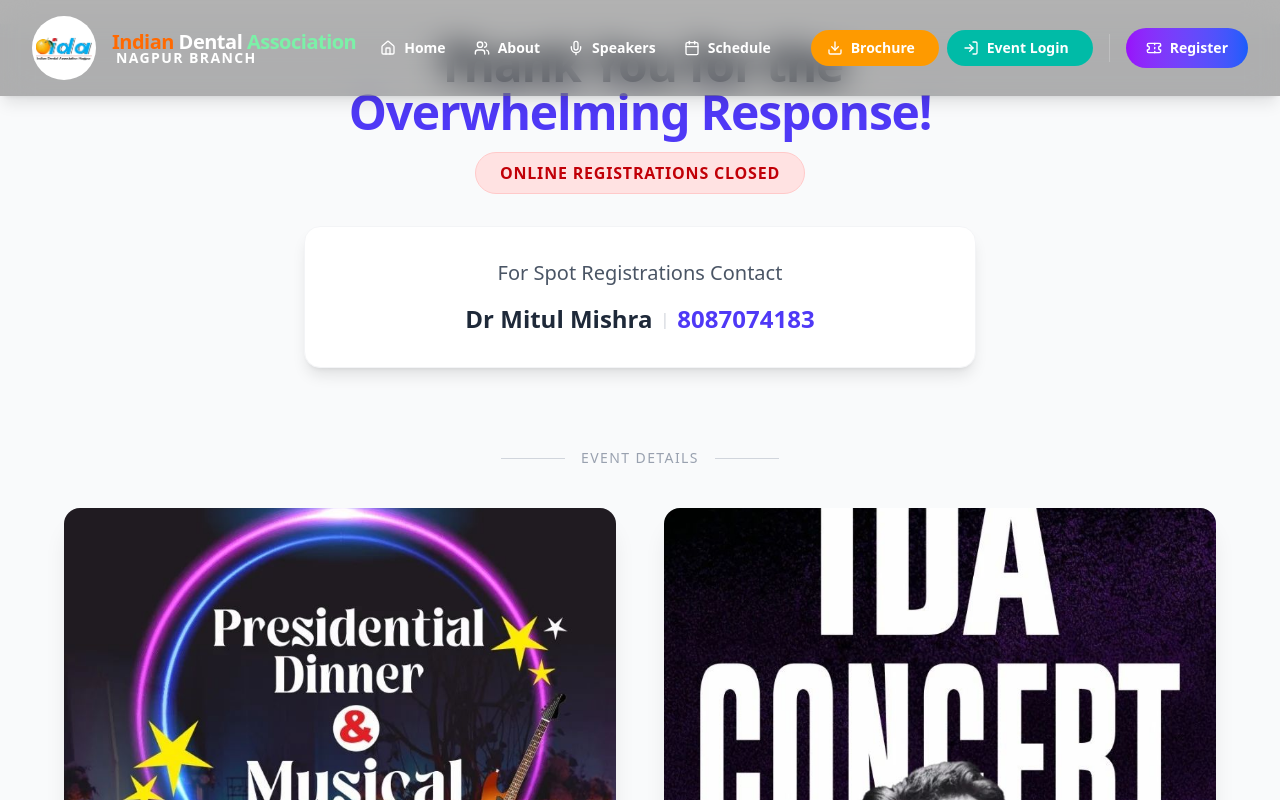
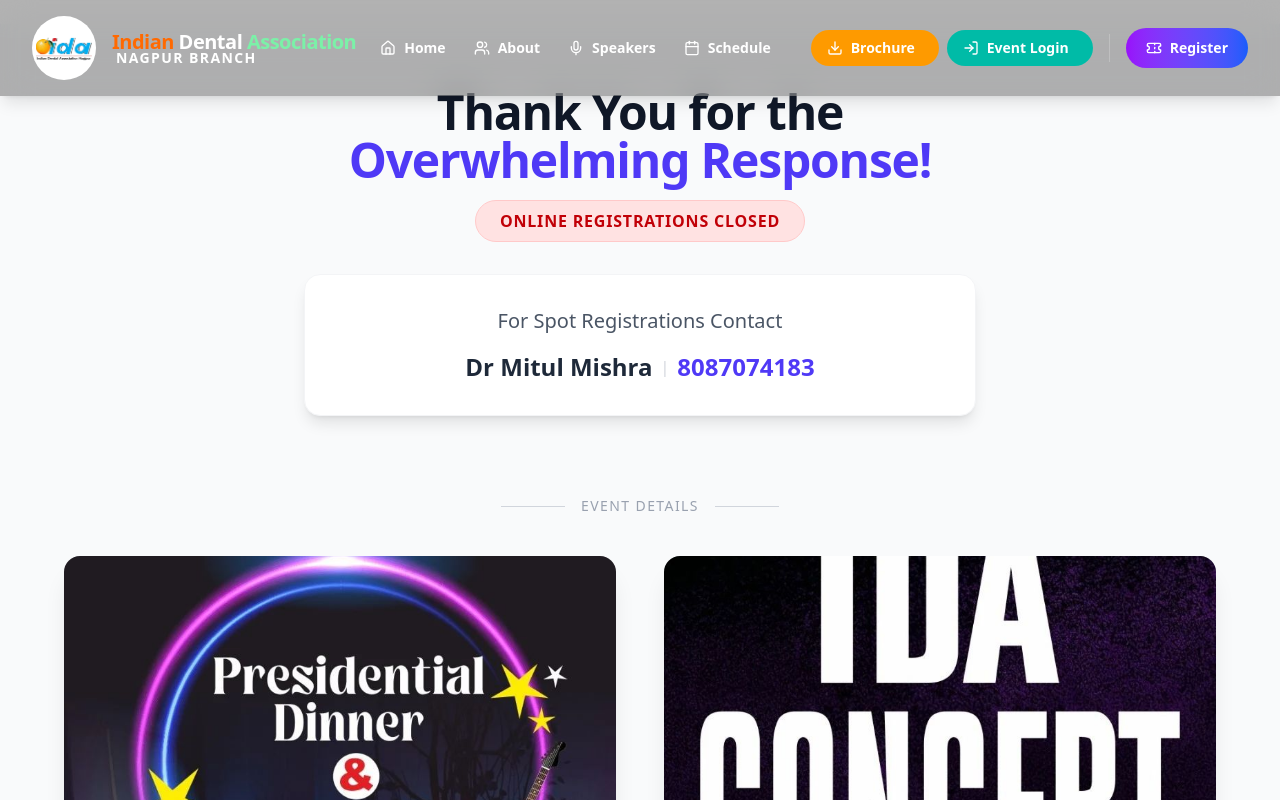
Before and after one commit to Sujal-88/nidacon, a Next.js app: page /register-now in a window 1280 px wide. Shown: the top 800 px of the page. Built offline with nearby package versions, Linux system fonts and the light colour scheme.

Commit message:
Update page.js

```diff
--- a/app/register-now/page.js
+++ b/app/register-now/page.js
@@ -207,7 +207,7 @@
 // }
 
   return (
-        <main className="h-[105vh] bg-gray-50 flex flex-col items-center py-12 px-4 sm:px-6 lg:px-8 mt-6 pt-4">
+        <main className="h-[105vh] bg-gray-50 flex flex-col items-center py-12 px-4 sm:px-6 lg:px-8 mt-6 pt-16">
 
             {/* --- Main Message Section --- */}
             <div className="max-w-2xl w-full text-center space-y-8 animate-fade-in-up">
```
